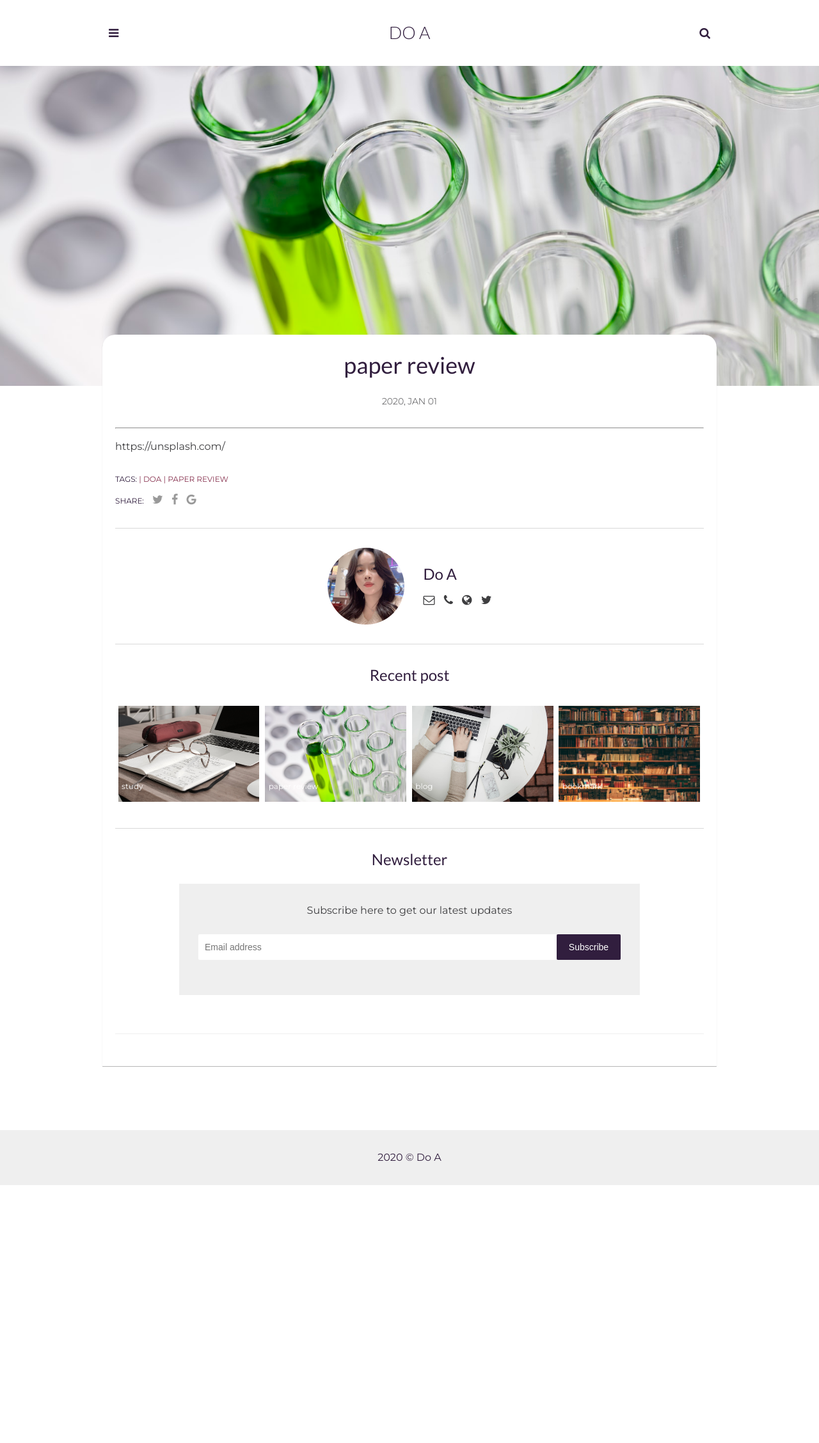
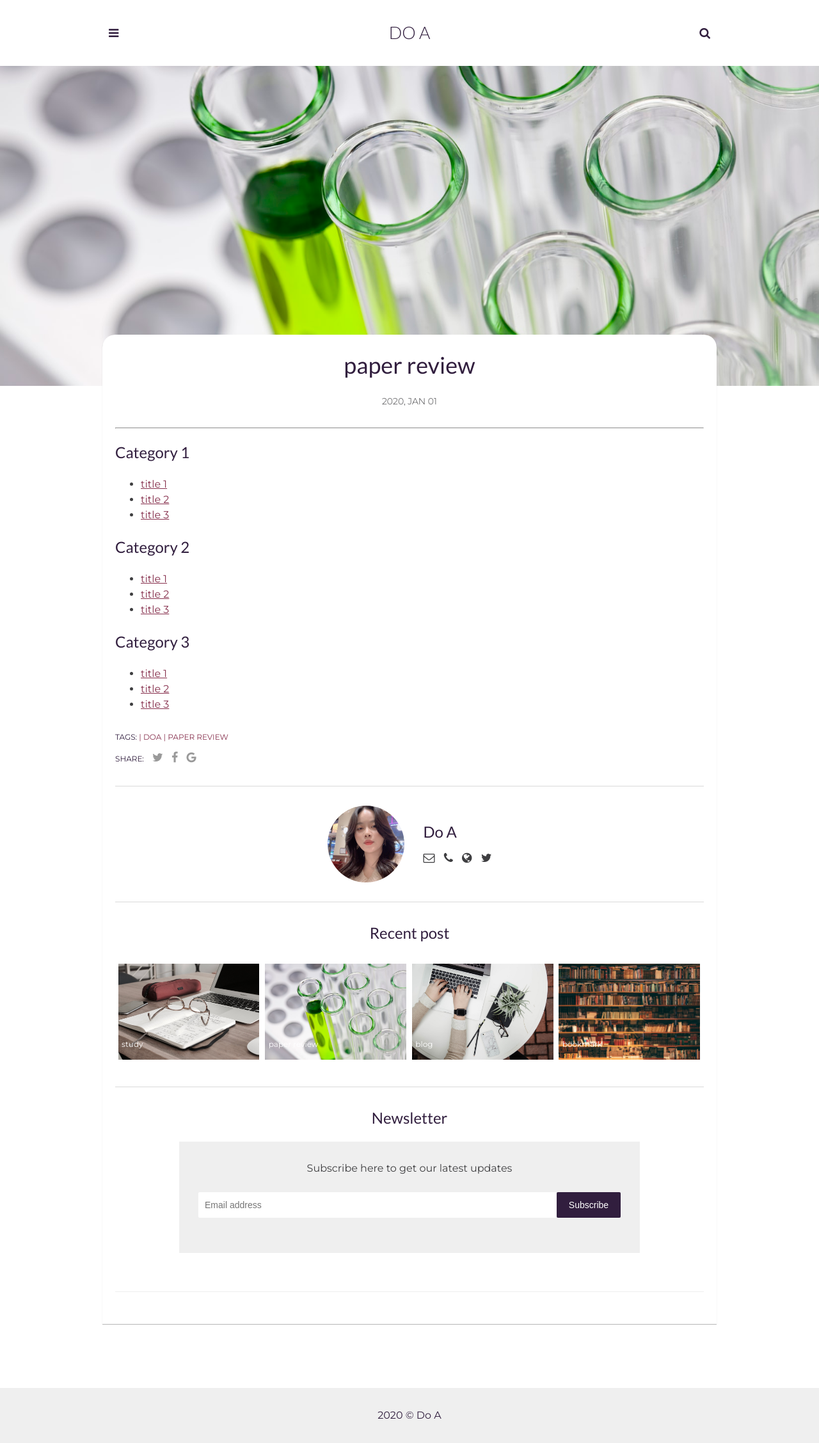
Before and after one commit to userdoa/userdoa.github.io, a Jekyll site: the page built from _posts/paper-review/2020-01-01-paper-review.markdown, in a window 1280 px wide. Shown: the whole page at 64% size. Built offline with Jekyll 4.4.1, drawn with Linux system fonts in a browser that asks for light colours; comment, search, counter and statistics services are not loaded.

Commit message:
Update 2020-01-01-paper-review.markdown

```diff
--- a/_posts/paper-review/2020-01-01-paper-review.markdown
+++ b/_posts/paper-review/2020-01-01-paper-review.markdown
@@ -6,8 +6,22 @@ img: tubes.jpg
 tags: [DoA, paper review]
 ---
 
-
-
 ---
 
-https://unsplash.com/
+## Category 1
+
+- <a href="https://userdoa.github.io/">title 1</a>
+- <a href="https://userdoa.github.io/">title 2</a>
+- <a href="https://userdoa.github.io/">title 3</a>
+
+## Category 2
+
+- <a href="https://userdoa.github.io/">title 1</a>
+- <a href="https://userdoa.github.io/">title 2</a>
+- <a href="https://userdoa.github.io/">title 3</a>
+
+## Category 3
+
+- <a href="https://userdoa.github.io/">title 1</a>
+- <a href="https://userdoa.github.io/">title 2</a>
+- <a href="https://userdoa.github.io/">title 3</a>
```
